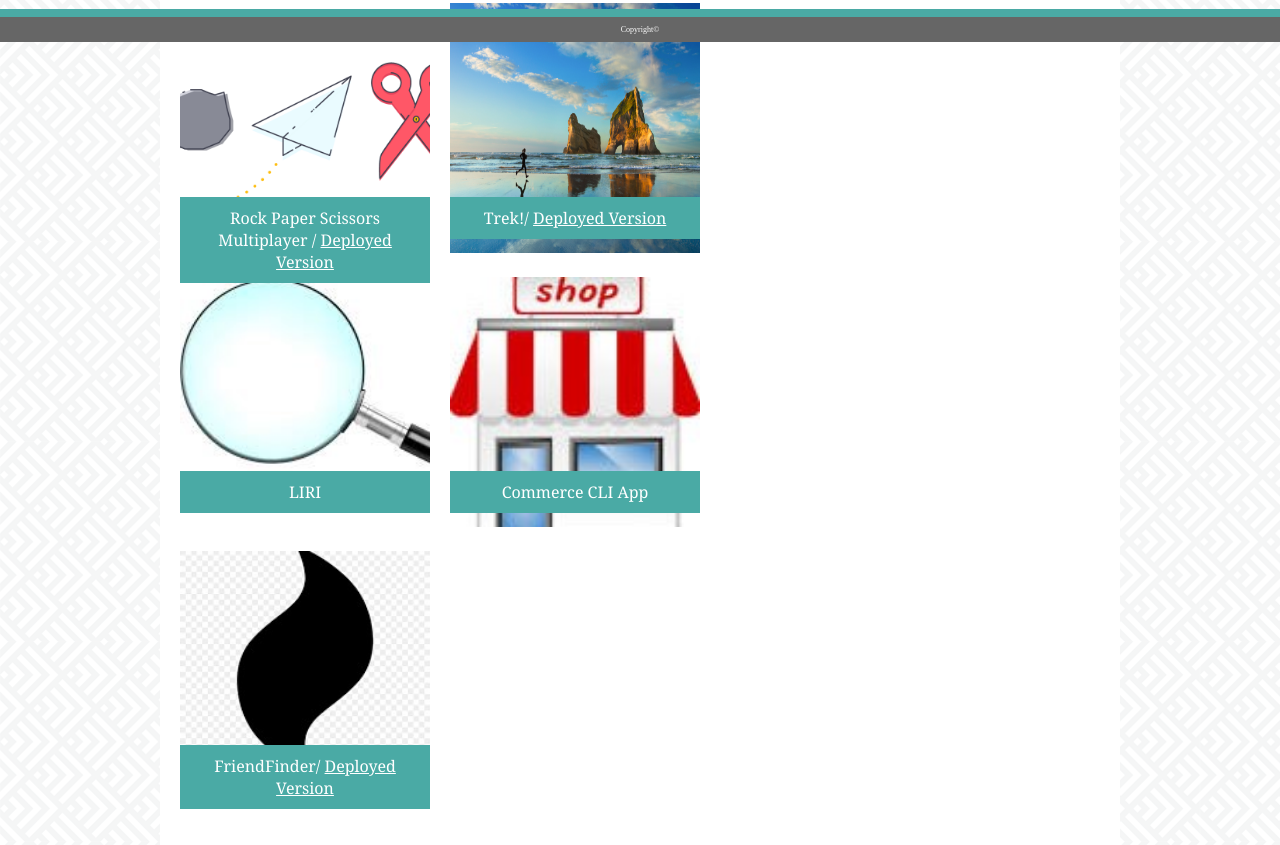
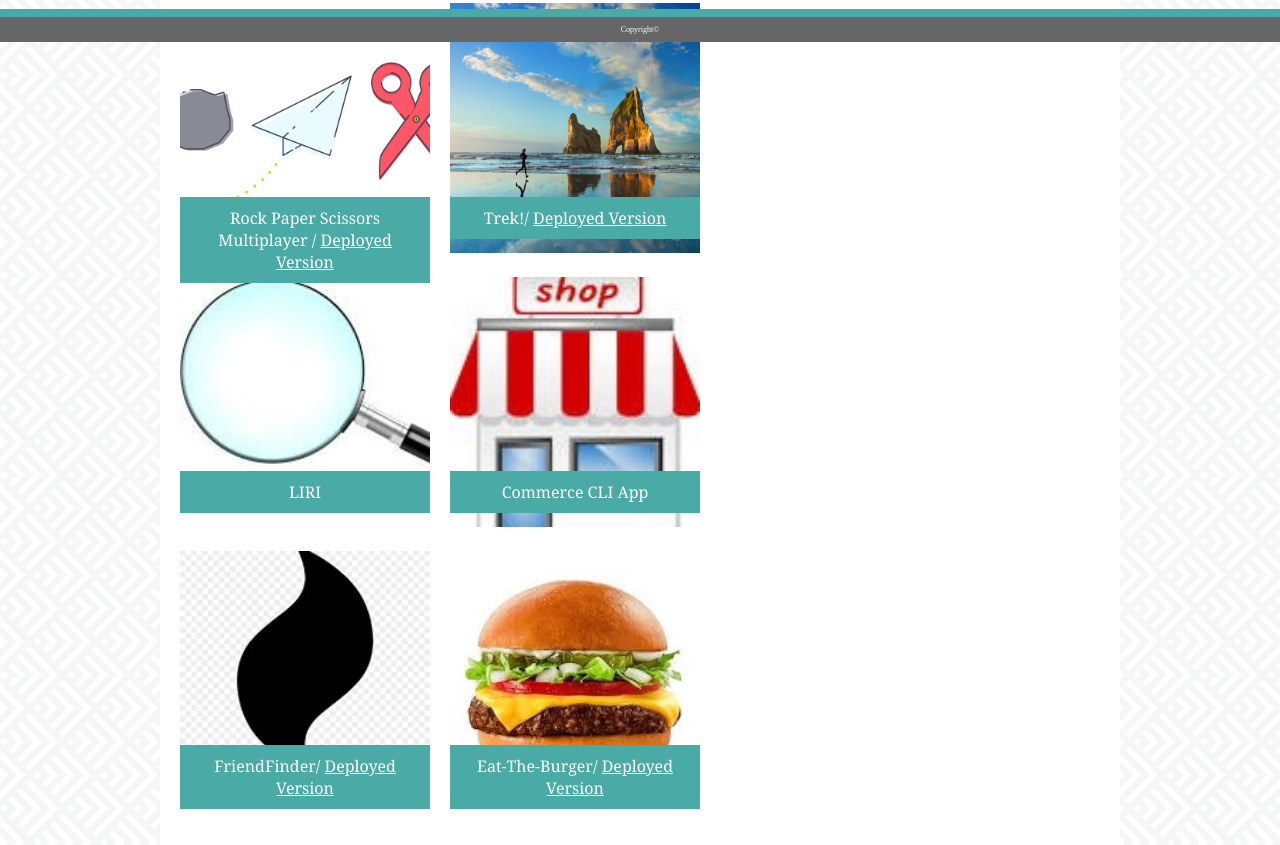
Before and after one commit to benjamintownsend02/Updated-Portfolio, a plain HTML site: page portfolio.html in a window 1280 px wide. Shown: the part 758-1603 px from the top of the page. Drawn offline with Linux system fonts and the light colour scheme.

Commit message:
updated portfolio

```diff
--- a/portfolio.html
+++ b/portfolio.html
@@ -99,6 +99,14 @@
             </div>
             </a>
           </div>
+          <div class="imagecontainer">
+            <a href="https://github.com/benjamintownsend02/Eat-The-Burger" class="portfoliotext" target="_blank"><img class="portfolioimage" src="assets/images/burger_square.jpg" alt="Eat-The-Burger">
+            <div class="textoverlay">
+              <span class="portfoliotext">Eat-The-Burger/</span>
+              <a href="https://morning-stream-47177.herokuapp.com/" class="portfoliosecondary" target="_blank">Deployed Version</a>
+            </div>
+            </a>
+          </div>
         </div>
       </div>
 
```
Also changed, not shown: assets/images/burger.jpg (added), assets/images/burger_square.jpg (added).
